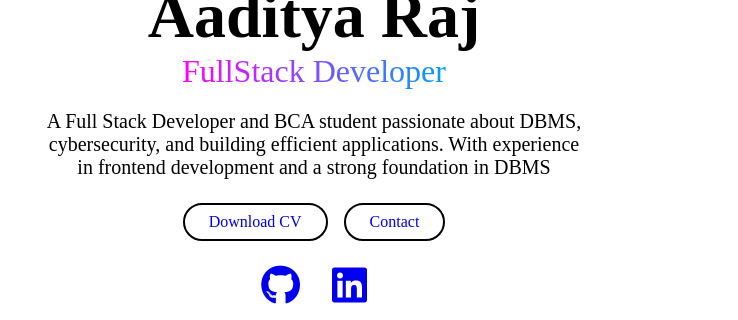
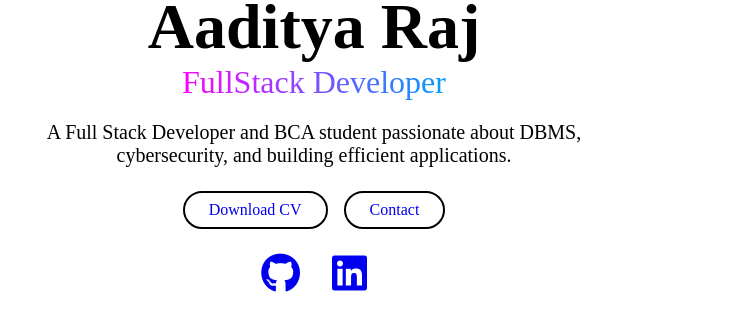
Before and after one commit to sync-cmd/Portfolio, a plain HTML site: page index.html in a window 1280 px wide. Shown: the part 275-595 px from the top of the page, 542-1280 px from the left. Drawn offline with Linux system fonts and the light colour scheme.

Commit message:
Fix HTML formatting and structure

```diff
--- a/index.html
+++ b/index.html
@@ -55,7 +55,6 @@
                     <h6>
                         A Full Stack Developer and BCA student passionate about DBMS, cybersecurity, and building
                         efficient applications.
-                        With experience in frontend development and a strong foundation in DBMS
                     </h6>
 
 
```
